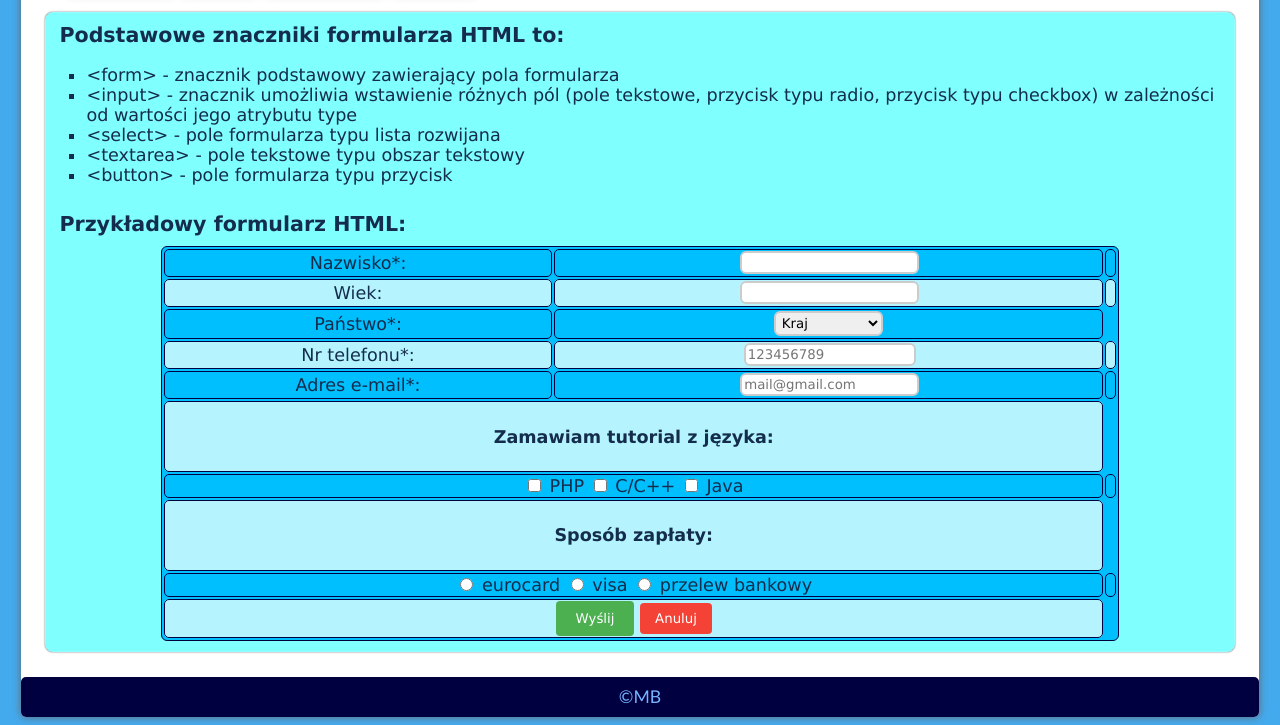
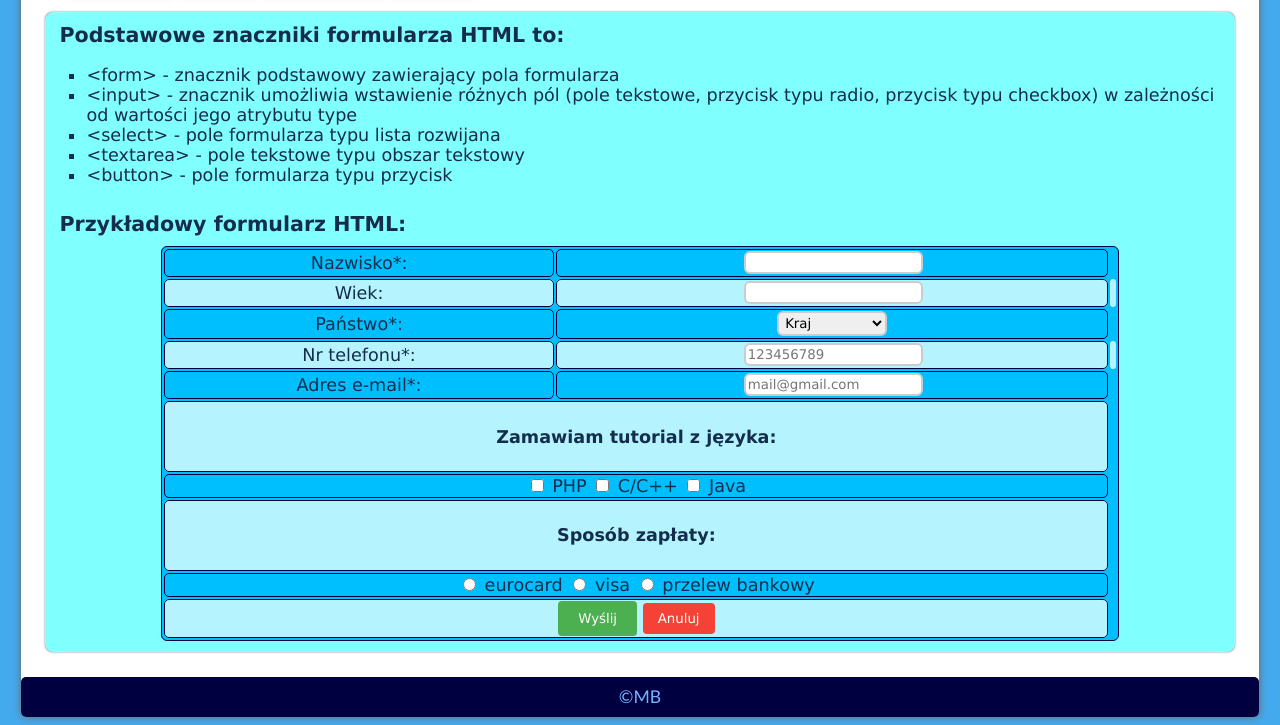
Before and after one commit to M1keEm/WebDevLab-Website, a plain HTML site: page formularze.html in a window 1280 px wide. Shown: the part 119-844 px from the top of the page. Drawn offline with Linux system fonts and the light colour scheme.

Commit message:
walidacja.js - error width and color change

```diff
--- a/CSS/style.css
+++ b/CSS/style.css
@@ -15,7 +15,10 @@ section {
 
 .czerwone{
     color: red;
+    border: none;
 }
+
+
 
 #kalkulator {
     #number1, #number2 {
@@ -276,7 +279,6 @@ form textarea {
 }
 
 form input[type="tel"] {
-    width: 30%;
     padding: 2px;
     margin-bottom: 1px;
     margin-left: 0.5%;
--- a/formularze.html
+++ b/formularze.html
@@ -87,9 +87,8 @@
                             <label><input type="checkbox" name="PHP" id="PHP" value="PHP"> PHP</label>
                             <label><input type="checkbox" name="C/C++" id="C/C++" value="C"> C/C++</label>
                             <label><input type="checkbox" name="Java" id="Java" value="J"> Java</label>
-
+                            <span id="language_error" class="czerwone"></span>
                         </td>
-                        <td><span id="language_error" class="czerwone"></span></td>
                     </tr>
                     <tr>
                         <td colspan="2"><h4>Sposób zapłaty:</h4></td>
@@ -101,8 +100,8 @@
                                 visa</label>
                             <label><input type="radio" name="payment_method" id="payment_method_bt" value="BT"> przelew
                                 bankowy</label>
+                            <span id="payment_error" class="czerwone"></span>
                         </td>
-                        <td><span id="payment_error" class="czerwone"></span></td>
                     </tr>
                     <tr>
                         <td colspan="2" style="text-align:center;">
```
